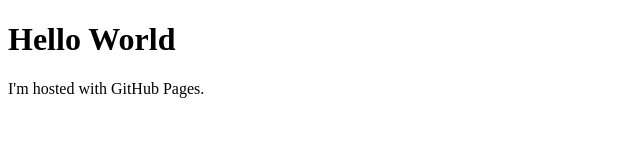
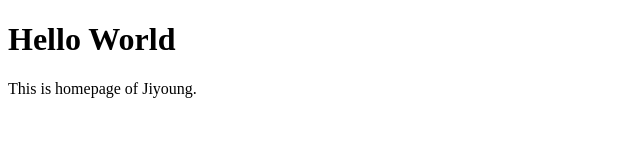
Before and after one commit to Lg0g0/Lg0g0.github.io, a plain HTML site: page index.html in a window 1280 px wide. Shown: the full height of the page, 0-640 px from the left. Drawn offline with Linux system fonts and the light colour scheme.

Commit message:
Update index.html

```diff
--- a/index.html
+++ b/index.html
@@ -2,6 +2,6 @@
 <html>
 <body>
 <h1>Hello World</h1>
-<p>I'm hosted with GitHub Pages.</p>
+<p>This is homepage of Jiyoung.</p>
 </body>
 </html>
```
